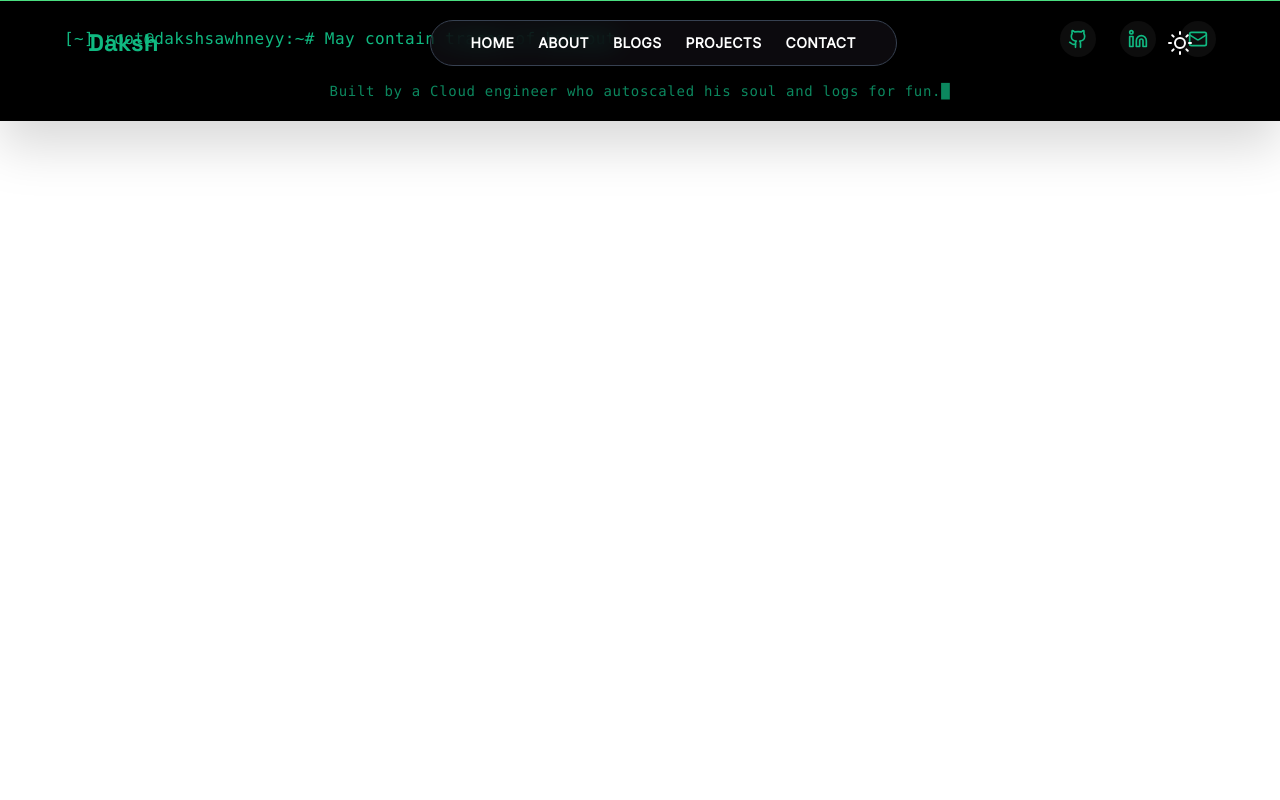
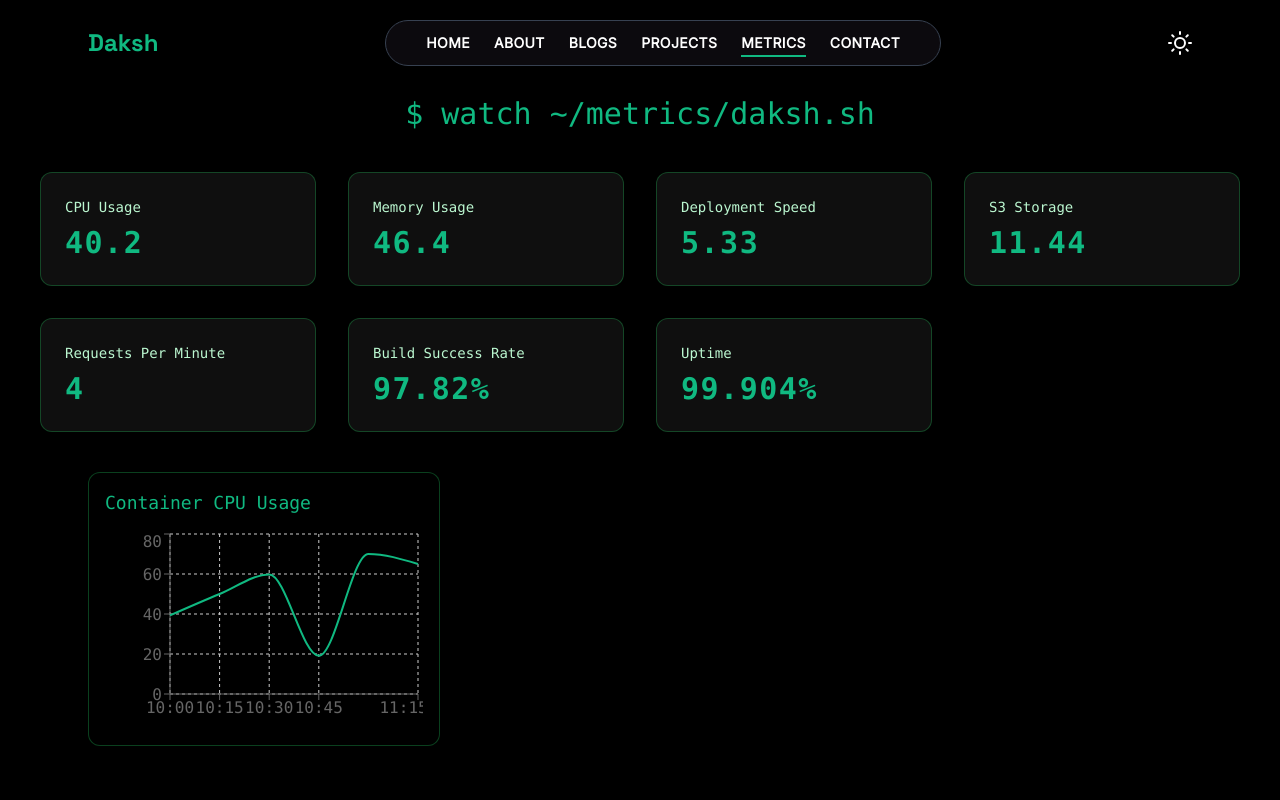
Before and after one commit to dakshsawhneyy/Daksh-Portfolio, a React (Vite) app in the folder Frontend/: page /metrics in a window 1280 px wide. Shown: the top 800 px of the page. Built offline with nearby package versions, Linux system fonts and the light colour scheme.

Commit message:
Added dashboard, MatricsPanel files and new route Dashboard

```diff
--- a/Frontend/package.json
+++ b/Frontend/package.json
@@ -23,6 +23,7 @@
     "react-router-dom": "^7.6.2",
     "react-tsparticles": "^2.12.2",
     "react-type-animation": "^3.2.0",
+    "recharts": "^2.15.3",
     "tsparticles": "^3.8.1",
     "tsparticles-preset-bubbles": "^2.12.0",
     "tsparticles-preset-snow": "^2.12.0",
--- a/Frontend/src/App.jsx
+++ b/Frontend/src/App.jsx
@@ -7,6 +7,7 @@ import Blog from "./pages/Blog"
 import Contact from "./pages/Contact"
 import { useEffect, useState } from "react"
 import Footer from "./components/Footer"
+import Dashboard from "./pages/Dashboard"
 
 const App = () => {
 
@@ -32,8 +33,9 @@ const App = () => {
       <Routes>
         <Route path="/" element={<Home darkMode={darkMode} setDarkMode={setDarkMode} />}></Route>
         <Route path="/about" element={<About />}></Route>
+        <Route path="/blog" element={<Blog />}></Route>
         <Route path="/projects" element={<Projects />}></Route>
-        <Route path="/blog" element={<Blog />}></Route>
+        <Route path="/metrics" element={<Dashboard />}></Route>
         <Route path="/contact" element={<Contact />}></Route>
       </Routes>
       <Footer/>
--- /dev/null
+++ b/Frontend/src/components/MetricsPanel.jsx
@@ -0,0 +1,32 @@
+import { useEffect, useState } from 'react';
+import { LineChart, Line, XAxis, YAxis, Tooltip, ResponsiveContainer, CartesianGrid } from 'recharts';
+
+const data = () => [
+  { time: '10:00', usage: (Math.random() * (40-39)) + 39},
+  { time: '10:15', usage: (Math.random() * (50-49)) + 49},
+  { time: '10:30', usage: (Math.random() * (60-59)) + 59},
+  { time: '10:45', usage: (Math.random() * (20-19)) + 19},
+  { time: '11:00', usage: 70 },
+  { time: '11:15', usage: 65 },
+];
+
+const MetricsPanel = () => {
+  return (
+    <div className='max-w-6xl mx-auto grid sm:grid-cols-2 lg:grid-cols-3 gap-6 py-10 px-6 font-mono'>
+        <div className='bg-white dark:bg-black border border-green-700/50 rounded-xl p-4 shadow-2xl'>
+            <h3 className='text-lg text-primary dark:text-success mb-3'>Container CPU Usage</h3>
+            <ResponsiveContainer width="100%" height={200}>
+                <LineChart data={data()}>
+                    <CartesianGrid strokeDasharray="3 3" stroke="#ccc" />
+                    <XAxis dataKey="time" />
+                    <YAxis />
+                    <Tooltip />
+                    <Line type="monotone" dataKey="usage" stroke="#10B981" strokeWidth={2} />
+                </LineChart>
+            </ResponsiveContainer>
+        </div>
+    </div>
+  )
+}
+
+export default MetricsPanel
--- a/Frontend/src/components/Navbar.jsx
+++ b/Frontend/src/components/Navbar.jsx
@@ -1,6 +1,6 @@
 import { Link, useLocation } from 'react-router-dom'
 import { FiSun, FiMoon } from "react-icons/fi"
-import { FiHome, FiUser, FiBriefcase, FiEdit3, FiMail } from "react-icons/fi"
+import { FiHome, FiUser, FiBriefcase, FiEdit3, FiMail, 	FiBarChart2} from "react-icons/fi"
 import { useEffect, useState } from 'react'
 import Starfield from './Starfield'
 
@@ -45,6 +45,7 @@ const Navbar = ({darkMode, setDarkMode, toggleDarkMode}) => {
                         <Link to="/about" className={`relative text-sm font-semibold uppercase tracking-wide ${isActive("/about") ? "text-primary" : "text-gray-800 dark:text-white hover:text-primary"} transition-all duration-300`}>About <span className={`absolute left-0 -bottom-1 h-0.5 w-0 bg-primary dark:bg-success transition-all duration-300 ${location.pathname === "/about" ? "w-full" : "group-hover:w-full"}`}></span></Link>
                         <Link to="/blog" className={`relative text-sm font-semibold uppercase tracking-wide ${isActive("/blog") ? "text-primary" : "text-gray-800 dark:text-white hover:text-primary"} transition-all duration-300`}>Blogs <span className={`absolute left-0 -bottom-1 h-0.5 w-0 bg-primary dark:bg-success transition-all duration-300 ${location.pathname === "/blog" ? "w-full" : "group-hover:w-full"}`}></span></Link>
                         <Link to="/projects" className={`relative text-sm font-semibold uppercase tracking-wide ${isActive("/projects") ? "text-primary" : "text-gray-800 dark:text-white hover:text-primary"} transition-all duration-300`}>Projects <span className={`absolute left-0 -bottom-1 h-0.5 w-0 bg-primary dark:bg-success transition-all duration-300 ${location.pathname === "/projects" ? "w-full" : "group-hover:w-full"}`}></span></Link>
+                        <Link to="/metrics" className={`relative text-sm font-semibold uppercase tracking-wide ${isActive("/metrics") ? "text-primary" : "text-gray-800 dark:text-white hover:text-primary"} transition-all duration-300`}>Metrics <span className={`absolute left-0 -bottom-1 h-0.5 w-0 bg-primary dark:bg-success transition-all duration-300 ${location.pathname === "/metrics" ? "w-full" : "group-hover:w-full"}`}></span></Link>
                         <Link to="/contact" className={`relative text-sm font-semibold uppercase tracking-wide ${isActive("/contact") ? "text-primary" : "text-gray-800 dark:text-white hover:text-primary"} transition-all duration-300`}>Contact <span className={`absolute left-0 -bottom-1 h-0.5 w-0 bg-primary dark:bg-success transition-all duration-300 ${location.pathname === "/contact" ? "w-full" : "group-hover:w-full"}`}></span></Link>
                     </div>
 
@@ -61,6 +62,7 @@ const Navbar = ({darkMode, setDarkMode, toggleDarkMode}) => {
                     <Link to={"/about"} className={`text-xl ${isActive("/about") ? "text-primary" : "text-gray-800 dark:text-white hover:text-primary"}`}> <FiUser/> </Link>
                     <Link to={"/blog"} className={`text-xl ${isActive("/blog") ? "text-primary" : "text-gray-800 dark:text-white hover:text-primary"}`}> <FiEdit3/> </Link>
                     <Link to={"/projects"} className={`text-xl ${isActive("/projects") ? "text-primary" : "text-gray-800 dark:text-white hover:text-primary"}`}> <FiBriefcase/> </Link>
+                    <Link to={"/metrics"} className={`text-xl ${isActive("/metrics") ? "text-primary" : "text-gray-800 dark:text-white hover:text-primary"}`}> <FiBarChart2/> </Link>
                     <Link to={"/contact"} className={`text-xl ${isActive("/contact") ? "text-primary" : "text-gray-800 dark:text-white hover:text-primary"}`}> <FiMail/> </Link>
                 </div>
 
--- /dev/null
+++ b/Frontend/src/data/Dashboard.js
@@ -0,0 +1,11 @@
+export const generateMetrics = () => {
+  return {
+    cpuUsage: (Math.random() * 50 + 20).toFixed(1),           // 20% to 70%
+    memoryUsage: (Math.random() * 60 + 30).toFixed(1),        // 30% to 90%
+    deploymentSpeed: (Math.random() * 10 + 3).toFixed(2),     // 3s to 13s
+    s3Storage: (Math.random() * 8 + 7).toFixed(2),            // 7GB to 15GB
+    requestsPerSec: Math.floor(Math.random() * 15) + 1,     // 50 - 200 req/s
+    buildSuccessRate: (Math.random() * 5 + 94).toFixed(2),    // 94% to 99%
+    uptime: (Math.random() * 0.05 + 99.9).toFixed(3)          // 99.900% to 99.950%
+  }
+}
--- /dev/null
+++ b/Frontend/src/pages/Dashboard.jsx
@@ -0,0 +1,49 @@
+import React, { useEffect, useState } from 'react'
+import MetricsPanel from '../components/MetricsPanel'
+import { generateMetrics } from '../data/Dashboard'
+
+const Dashboard = () => {
+
+    // Need to create state for changing metrics
+    const [metrics, setMetrics] = useState(generateMetrics())
+
+    // Use effect to change every 1 second the metics
+    useEffect(() => {
+        const interval = setInterval(() => {
+            setMetrics(generateMetrics())
+        }, 2000);   // change every 1 second
+
+        return () => clearInterval(interval)
+
+    }, [])
+
+    const MetricBox = ({label, value}) => (
+        <div className="bg-white dark:bg-[#0f0f0f] border border-green-500/30 p-6 rounded-xl shadow-xl hover:shadow-green-300/30 transition-all">
+            <p className="text-sm text-gray-500 dark:text-green-200 mb-2">{label}</p>
+            <h3 className="text-3xl font-bold tracking-wider">{value}</h3>
+        </div>
+    )
+
+  return (
+    <div className='min-h-screen px-10 py-16 md:pt-24 bg-white dark:bg-black text-primary dark:text-success font-mono'>
+        <h1 className="text-2xl md:text-3xl mb-10 terminal-blink text-center">$ watch ~/metrics/daksh.sh</h1>
+
+        {/* Dashboards */}
+        <div className='grid grid-cols-1 sm:grid-cols-2 lg:grid-cols-4 gap-8'>
+            <MetricBox label="CPU Usage" value={`${metrics.cpuUsage}`}></MetricBox>
+            <MetricBox label="Memory Usage" value={`${metrics.memoryUsage}`}></MetricBox>
+            <MetricBox label="Deployment Speed" value={`${metrics.deploymentSpeed}`}></MetricBox>
+            <MetricBox label="S3 Storage" value={`${metrics.s3Storage}`}></MetricBox>
+            <MetricBox label="Requests Per Minute" value={`${metrics.requestsPerSec}`}></MetricBox>
+            <MetricBox label="Build Success Rate" value={`${metrics.buildSuccessRate}%`} />
+            <MetricBox label="Uptime" value={`${metrics.uptime}%`} />
+        </div>
+
+        {/* Line chart panel below */}
+        <MetricsPanel />
+
+    </div>
+  )
+}
+
+export default Dashboard
--- a/Frontend/src/pages/Projects.jsx
+++ b/Frontend/src/pages/Projects.jsx
@@ -15,7 +15,7 @@ const Projects = () => {
     <div className="min-h-screen bg-[#f5f7f8] dark:bg-black text-[#2a5d3c] dark:text-green-400 px-6 md:px-10 py-10 font-mono">
       {/* Terminal Heading */}
       <div className="max-w-6xl mx-auto text-left mb-8 md:pt-10">
-        <motion.h2 className="text-xl sm:text-3xl md:text-4xl font-bold text-[#6366F1] dark:text-green-400 terminal-blink" initial={{ opacity: 0 }} animate={{ opacity: 1 }} transition={{ duration: 1 }} >
+        <motion.h2 className="text-lg sm:text-3xl md:text-4xl font-bold text-[#6366F1] dark:text-green-400 terminal-blink" initial={{ opacity: 0 }} animate={{ opacity: 1 }} transition={{ duration: 1 }} >
           $ ls ~/Side_Hustles_&_Scalable_Stuff
         </motion.h2>
         <p className="text-[#475569] dark:text-accent mt-1">// Displaying filtered projects...</p>
```
Also changed, not shown: 1 other file (tests, documents, lock files or other folders).
